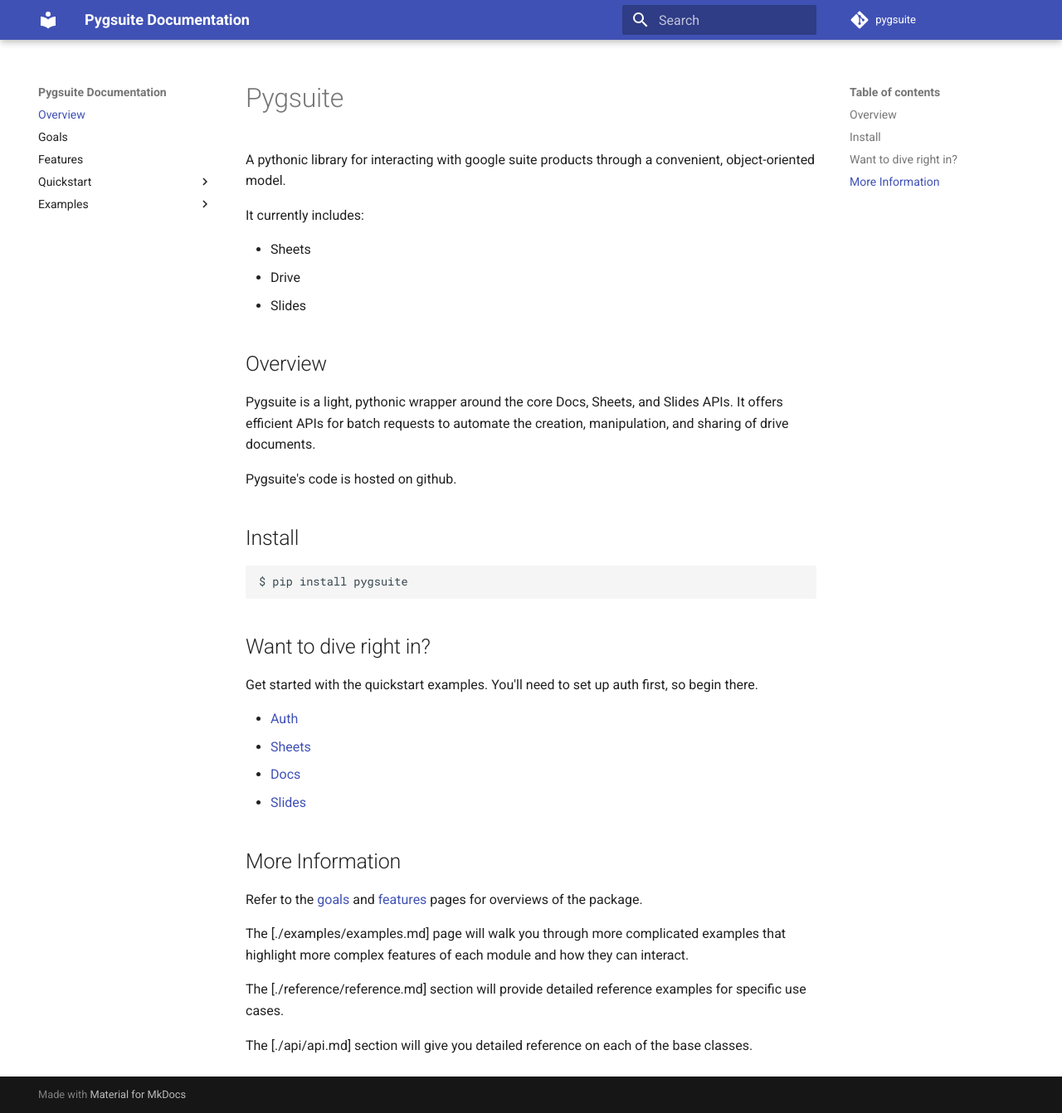
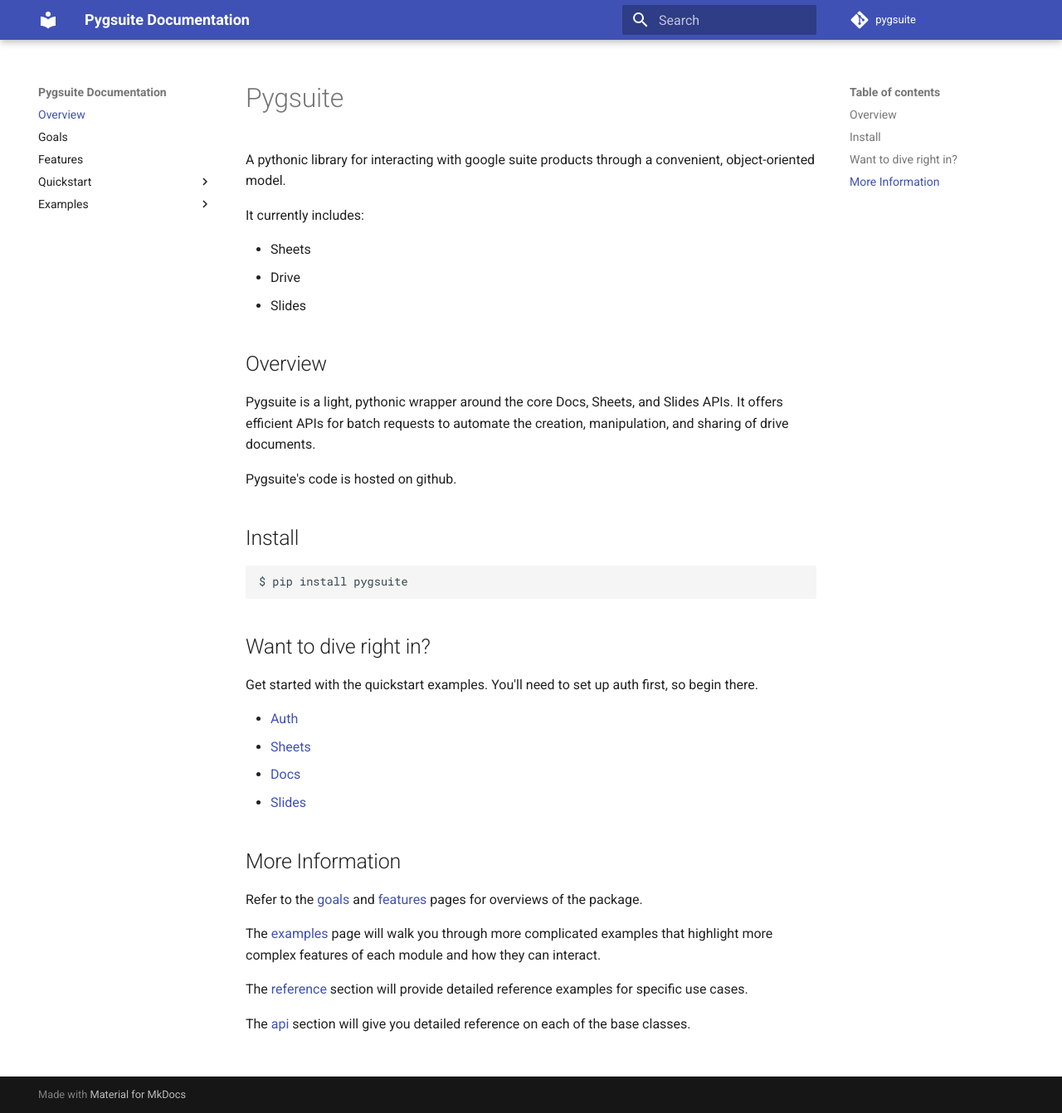
Before and after one commit to pygsuite/pygsuite, an MkDocs documentation site: the page built from docs/index.md, in a window 1280 px wide and 1342 px high. Shown: the whole window at 83% size. Built offline with MkDocs 1.6.1 and Material for MkDocs 9.7.7, drawn with Linux system fonts in a browser that asks for light colours; comment, search, counter and statistics services are not loaded; old or Windows-style settings are respelled for this version of MkDocs.

```diff
--- a/docs/index.md
+++ b/docs/index.md
@@ -38,12 +38,12 @@
 Refer to the [goals](./goals.md) and [features](./features.md) pages
 for overviews of the package.
 
-The [./examples/examples.md] page will walk you through more complicated
+The [examples](./examples/examples.md) page will walk you through more complicated
 examples that highlight more complex features of each module
 and how they can interact.
 
-The [./reference/reference.md] section will provide detailed reference
+The [reference](./reference/reference.md) section will provide detailed reference
 examples for specific use cases.
 
-The [./api/api.md] section will give you detailed reference on each
+The [api](./api/api.md) section will give you detailed reference on each
 of the base classes.
```
